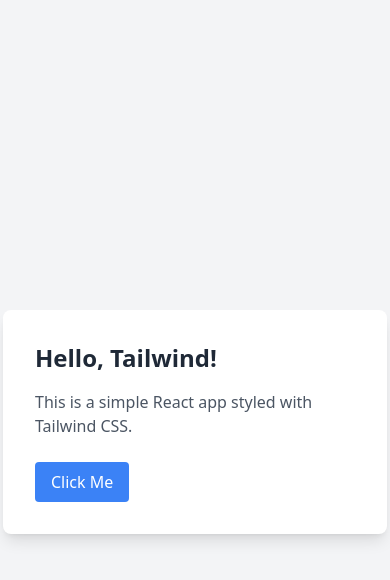
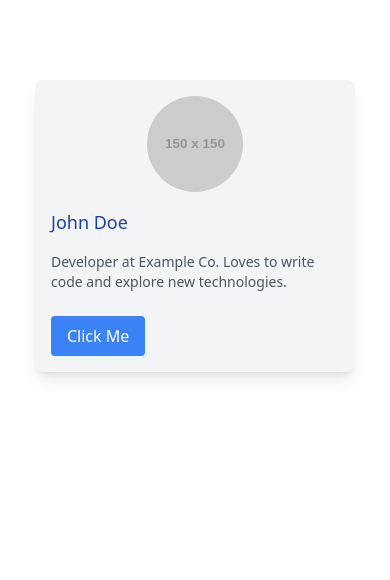
Before and after one commit to samisonof/alx-fe-reactjs, a React (Vite) app in the folder tailwind-react-integration/: page / in a window 390 px wide. Shown: the top 580 px of the page. Built offline with nearby package versions, Linux system fonts and the light colour scheme.

Commit message:
add responsive utilies

```diff
--- a/tailwind-react-integration/src/App.jsx
+++ b/tailwind-react-integration/src/App.jsx
@@ -1,19 +1,18 @@
 import React from "react";
 import "./index.css"; // Import Tailwind CSS
 import UserProfile from "./components/UserProfile";
+
 function App() {
   return (
-    <div className="min-h-screen bg-gray-100 flex items-center justify-center">
-      <div className="bg-white p-8 rounded-lg shadow-lg max-w-sm">
-        <h1 className="text-2xl font-bold text-gray-800">Hello, Tailwind!</h1>
-        <p className="text-gray-600 mt-4">
-          This is a simple React app styled with Tailwind CSS.
-        </p>
+    <div className="user-profile bg-gray-100 p-4 sm:p-8 max-w-xs sm:max-w-sm mx-auto my-20 rounded-lg shadow-lg">
+    <img className="rounded-full w-24 h-24 sm:w-24 sm:h-24 md:w-36 md:h-36 mx-auto" src="https://via.placeholder.com/150" alt="User"/>
+    <h1 className="text-lg sm:text-xl md:text-2xl text-blue-800 my-4">John Doe</h1>
+    <p className="text-sm sm:text-base md:text-lg text-gray-600">Developer at Example Co. Loves to write code and explore new technologies.</p>
         <button className="mt-6 bg-blue-500 text-white px-4 py-2 rounded hover:bg-blue-600 transition">
           Click Me
         </button>
       </div>
-    </div>
+
   );
 }
 
--- a/tailwind-react-integration/src/components/UserProfile.jsx
+++ b/tailwind-react-integration/src/components/UserProfile.jsx
@@ -1,9 +1,9 @@
 function UserProfile() {
     return (
-      <div className="user-profile bg-gray-100 p-8 max-w-sm mx-auto my-20 rounded-lg shadow-lg">
-        <img className="rounded-full w-36 h-36 mx-auto" src="https://via.placeholder.com/150" alt="User"/>
-        <h1 className="text-xl text-blue-800 my-4">John Doe</h1>
-        <p className="text-gray-600 text-base">Developer at Example Co. Loves to write code and explore new technologies.</p>
+      <div className="user-profile bg-gray-100 p-4 sm:p-8 max-w-xs sm:max-w-sm mx-auto my-20 rounded-lg shadow-lg">
+        <img className="rounded-full w-24 h-24 sm:w-24 sm:h-24 md:w-36 md:h-36 mx-auto" src="https://via.placeholder.com/150" alt="User"/>
+        <h1 className="text-lg sm:text-xl md:text-2xl text-blue-800 my-4">John Doe</h1>
+        <p className="text-sm sm:text-base md:text-lg text-gray-600">Developer at Example Co. Loves to write code and explore new technologies.</p>
       </div>
     );
   }
```
